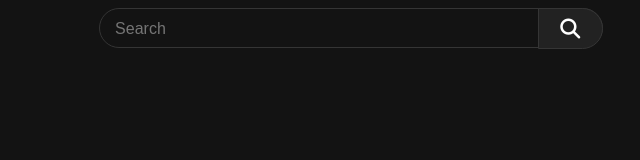
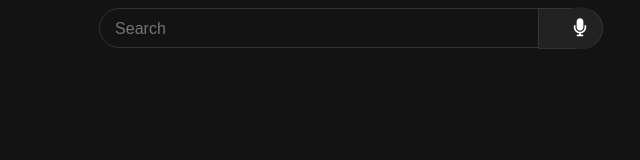
Before and after one commit to aaronnim/Youtube, a plain HTML site: page index.html in a window 1280 px wide. Shown: the full height of the page, 295-935 px from the left. Drawn offline with nearby package versions, Linux system fonts and the light colour scheme.

Commit message:
80% completeted the Navbar

```diff
--- a/index.css
+++ b/index.css
@@ -55,6 +55,7 @@ body {
 
 .search-features{
     display:flex;
+    position: relative;
     align-items: center;
     height: 100%;
     width:80%;
@@ -130,4 +131,19 @@ body {
     cursor: pointer;
 }
 
+.voicebutton{
+    display:flex;
+    position: absolute;
+    border-radius: 50%;
+    padding-top: 12px;
+    padding-bottom: 12px;
+    padding-left: 14px;
+    padding-right: 14px;
+    right:295px;
+    color:white;
+    background-color: #222222;
+    border-style: none;
+    font-size: large;
+}
+
 /* Menu */
--- a/index.html
+++ b/index.html
@@ -32,6 +32,9 @@
                     <i class="fa-solid fa-magnifying-glass"></i>
                 </button>
             </div>
+            <button class="voicebutton">
+                <i class="fa-solid fa-microphone"></i>
+            </button>
         </div>
     </div>
 </body>
```
